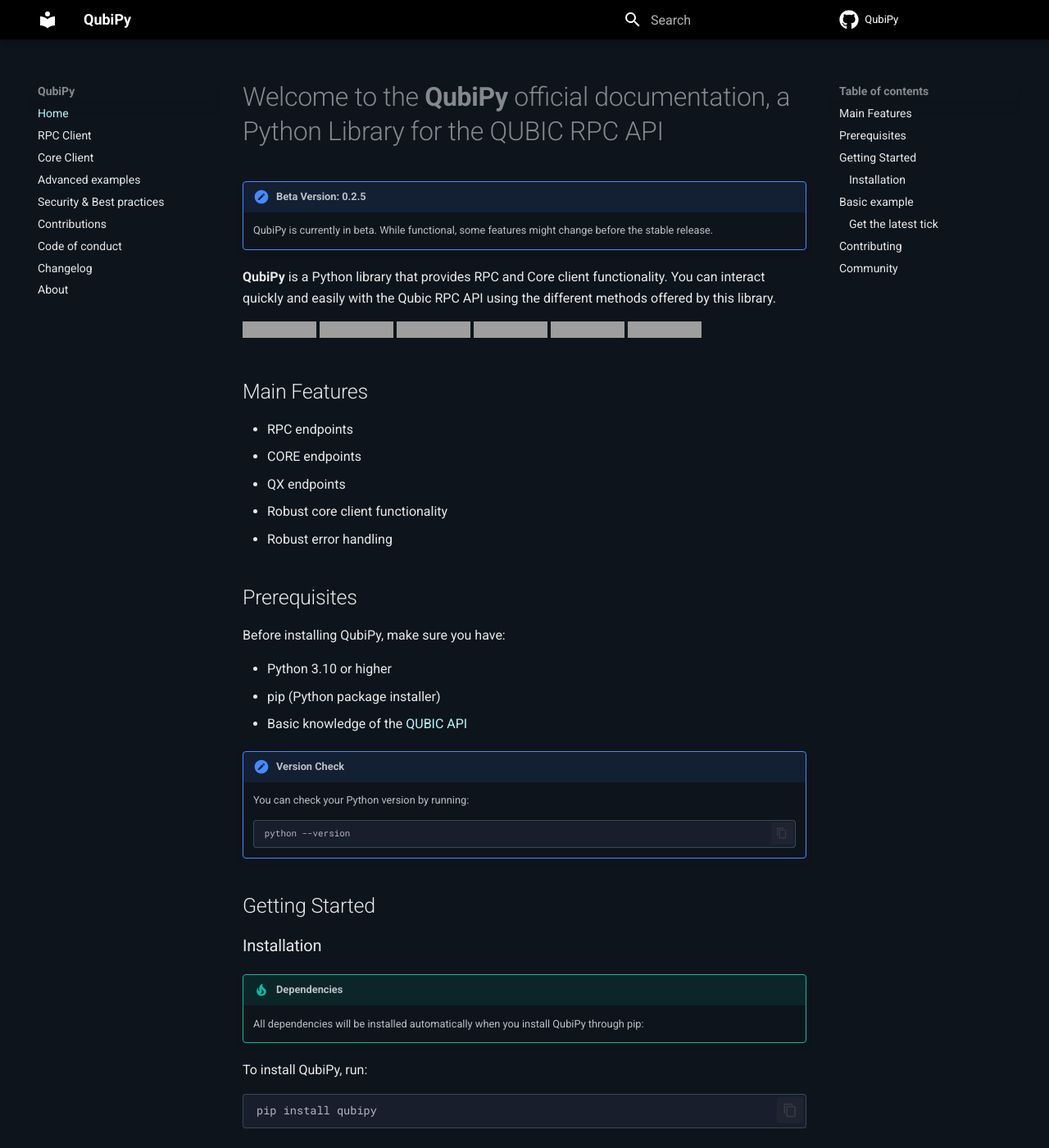
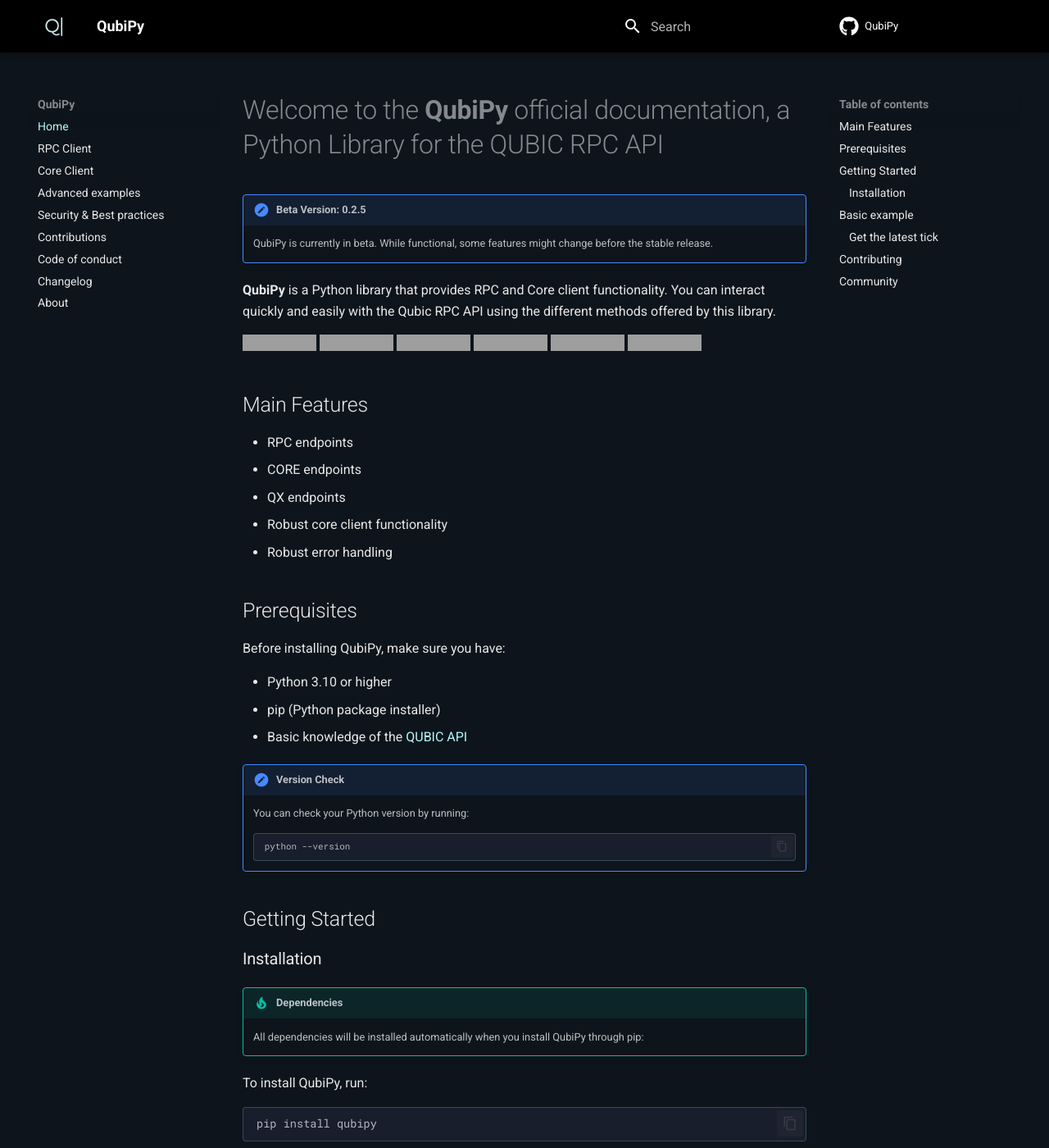
Before and after one commit to QubiPy-Labs/QubiPy, an MkDocs documentation site: the page built from docs/index.md, in a window 1280 px wide and 1400 px high. Shown: the whole window at 82% size. Built offline with MkDocs 1.6.1 and Material for MkDocs 9.7.7, drawn with Linux system fonts in a browser that asks for light colours; comment, search, counter and statistics services are not loaded; grey boxes are pictures that could not be loaded.

Commit message:
docs: add logo to documentation

```diff
--- a/docs/stylesheets/extra.css
+++ b/docs/stylesheets/extra.css
@@ -22,3 +22,8 @@
     color: #B0F9FE !important;
     text-shadow: 0 0 10px rgba(176, 249, 254, 0.5);
   }
+
+  .md-header__button.md-logo img {
+    width: 40px;
+    height: auto;
+}
--- a/mkdocs.yml
+++ b/mkdocs.yml
@@ -3,6 +3,8 @@ repo_url: https://github.com/QubiPy-Labs/QubiPy
 repo_name: QubiPy
 theme:
   name: material
+  logo: assets/images/logo.png
+  favicon: assets/images/favicon.ico
   palette:
     scheme: slate
     primary: custom
```
Also changed, not shown: docs/assets/images/favicon.ico (added), docs/assets/images/logo.png (added).
